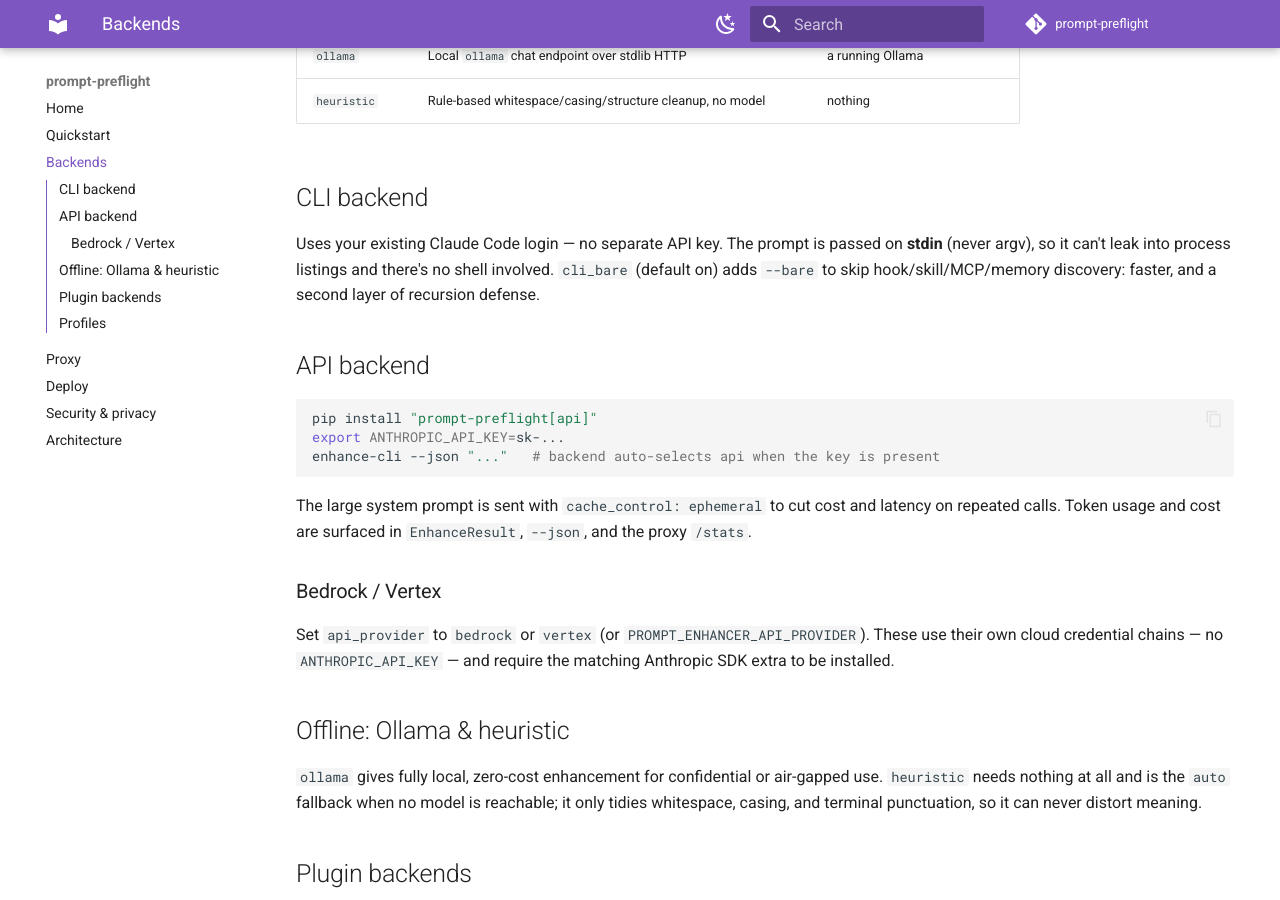
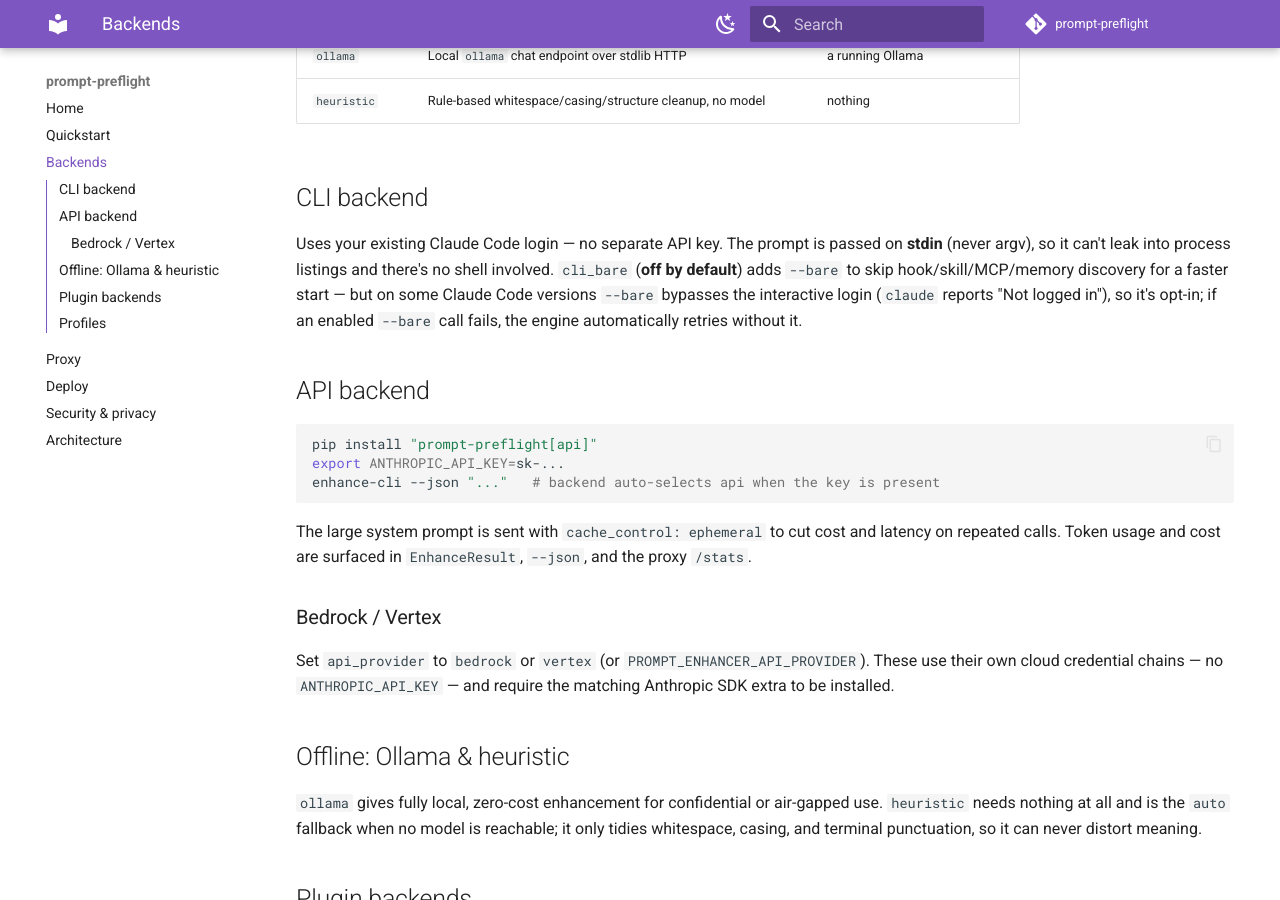
Before and after one commit to AnotherSamWithADream/prompt-preflight, an MkDocs documentation site: the page built from docs/backends.md, in a window 1280 px wide and 900 px high, scrolled down 416 px. Built offline with MkDocs 1.6.1 and Material for MkDocs 9.7.7, drawn with Linux system fonts in a browser that asks for light colours; comment, search, counter and statistics services are not loaded.

Commit message:
fix(cli): default cli_bare off — `--bare` breaks subscription login (v0.2.1)
On current Claude Code versions, `claude -p --bare` bypasses the interactive
login and returns "Not logged in" (exit 1), so the default subscription-auth
cli backend failed with no enhancement (doctor: FAIL-OPEN exit-1).

- default `cli_bare = False` so the out-of-box CLI path works
- self-healing: if an enabled `--bare` call fails, retry once without it
- bump to 0.2.1; update CHANGELOG and the cli_bare docs

```diff
--- a/docs/backends.md
+++ b/docs/backends.md
@@ -16,8 +16,10 @@
 
 Uses your existing Claude Code login — no separate API key. The prompt is passed on
 **stdin** (never argv), so it can't leak into process listings and there's no shell
-involved. `cli_bare` (default on) adds `--bare` to skip hook/skill/MCP/memory discovery:
-faster, and a second layer of recursion defense.
+involved. `cli_bare` (**off by default**) adds `--bare` to skip hook/skill/MCP/memory
+discovery for a faster start — but on some Claude Code versions `--bare` bypasses the
+interactive login (`claude` reports "Not logged in"), so it's opt-in; if an enabled
+`--bare` call fails, the engine automatically retries without it.
 
 ## API backend
 
--- a/prompt_enhancer/__init__.py
+++ b/prompt_enhancer/__init__.py
@@ -26,4 +26,4 @@
     "load_config",
     "classify_prompt",
 ]
-__version__ = "0.2.0"
+__version__ = "0.2.1"
```
Also changed, not shown: CHANGELOG.md (+17 -0 lines), README.md (+4 -2 lines), 3 other files.
